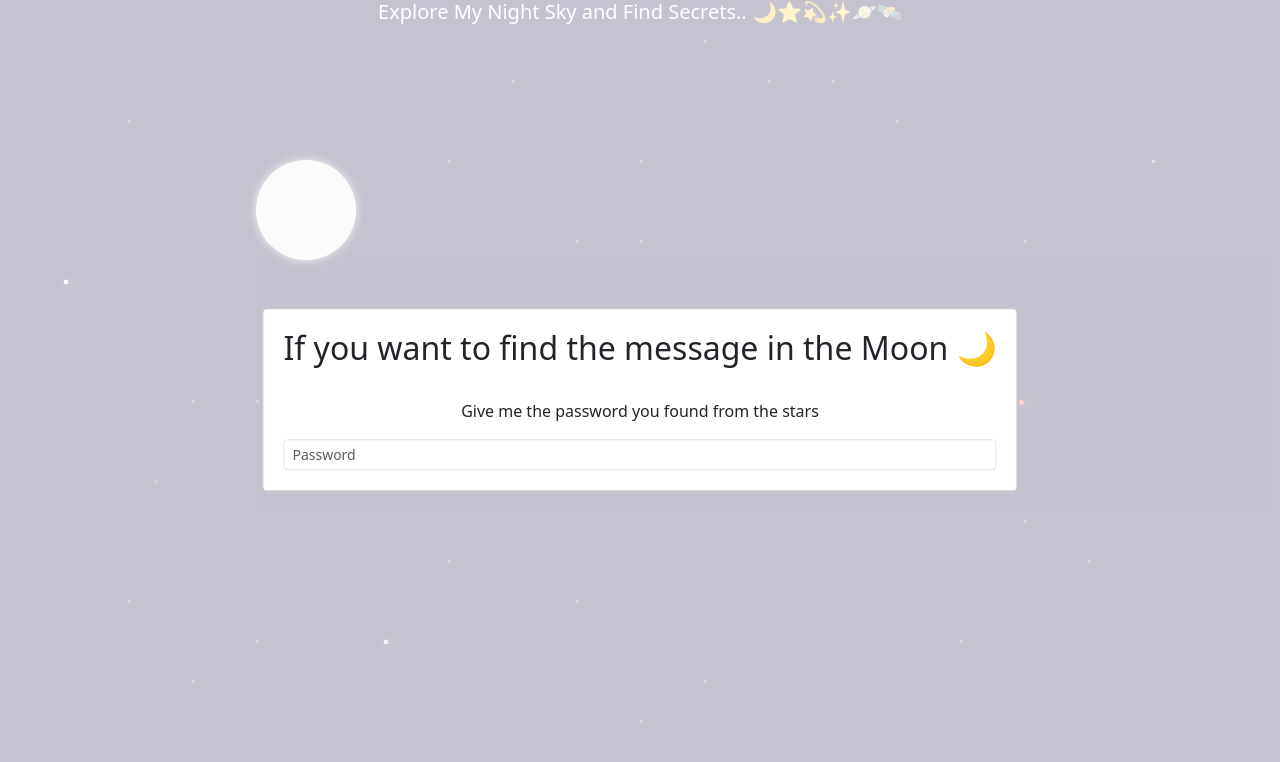
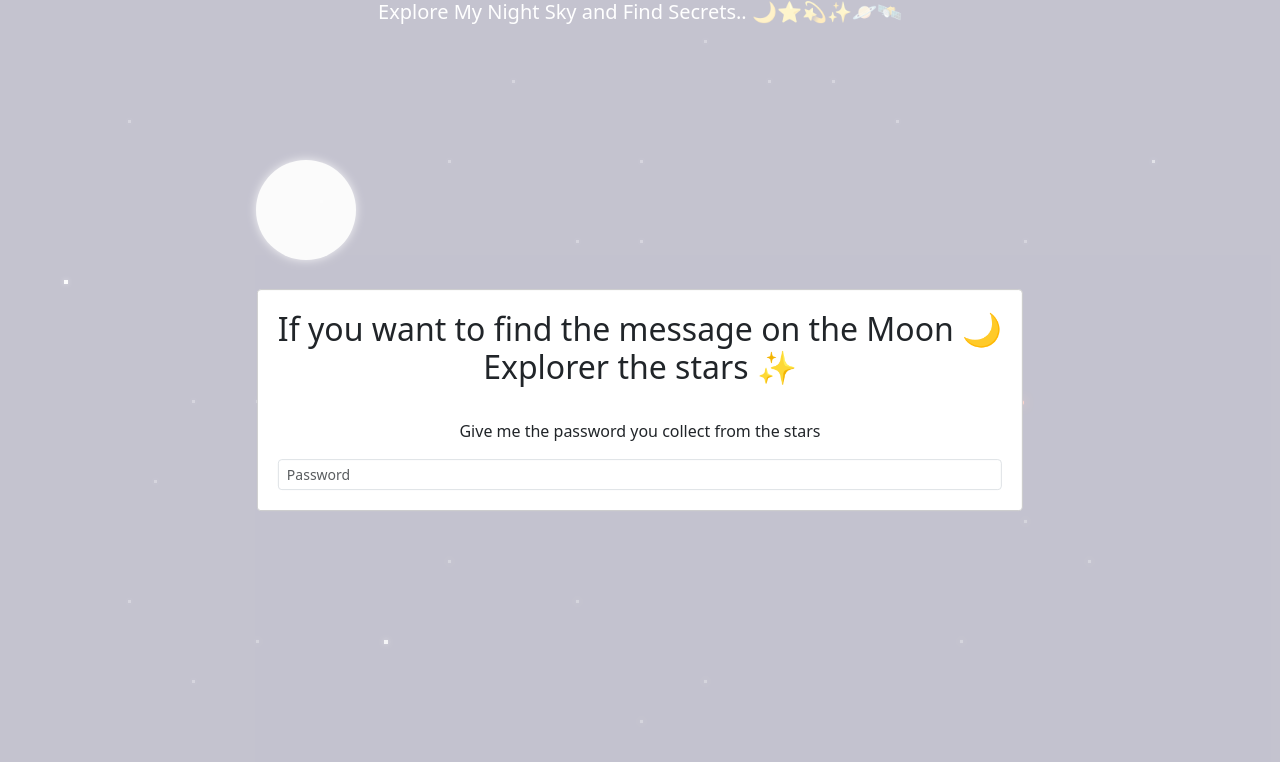
Before and after one commit to majchinthaka/explore-my-night-sky, a React (Create React App) app: page / in a window 1280 px wide. Both pictures are taken after a click on the element 306 px from the left and 210 px from the top of the page. Shown: the top 762 px of the page. Built offline with nearby package versions, Linux system fonts and the light colour scheme.

Commit message:
Update Moon.js

```diff
--- a/src/Moon.js
+++ b/src/Moon.js
@@ -69,9 +69,9 @@ const Moon = () => {
             >
                 <Row>
                     {!show ? <Col sm={12} md={12} lg={12}>
-                        <h2>If you want to find the message in the Moon 🌙</h2>
+                        <h2>If you want to find the message on the Moon 🌙 <br/> Explorer the stars ✨</h2>
                         <br/>
-                        <p>Give me the password you found from the stars</p>
+                        <p>Give me the password you collect from the stars</p>
                         <Form.Control
                             size="sm"
                             type="text"
```
